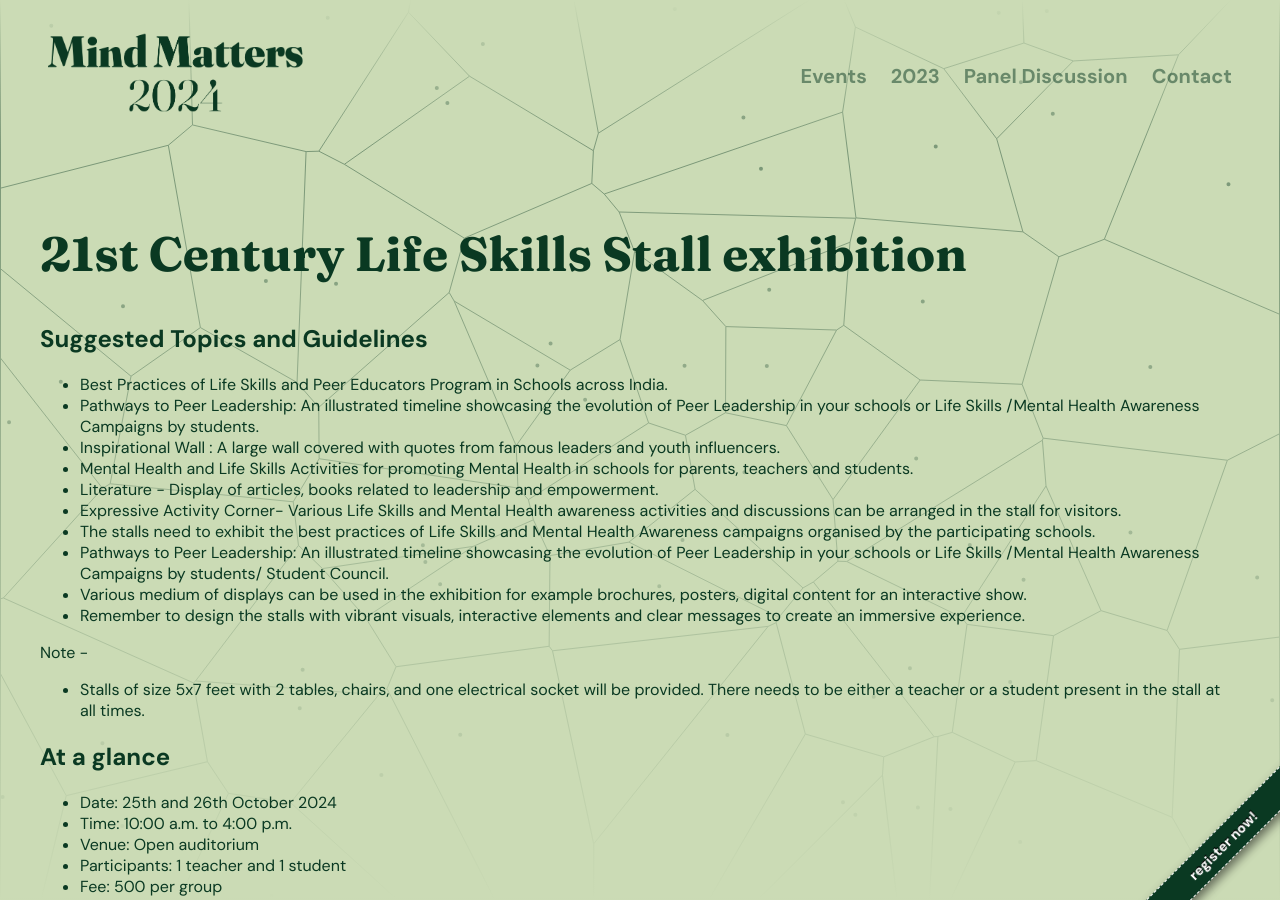
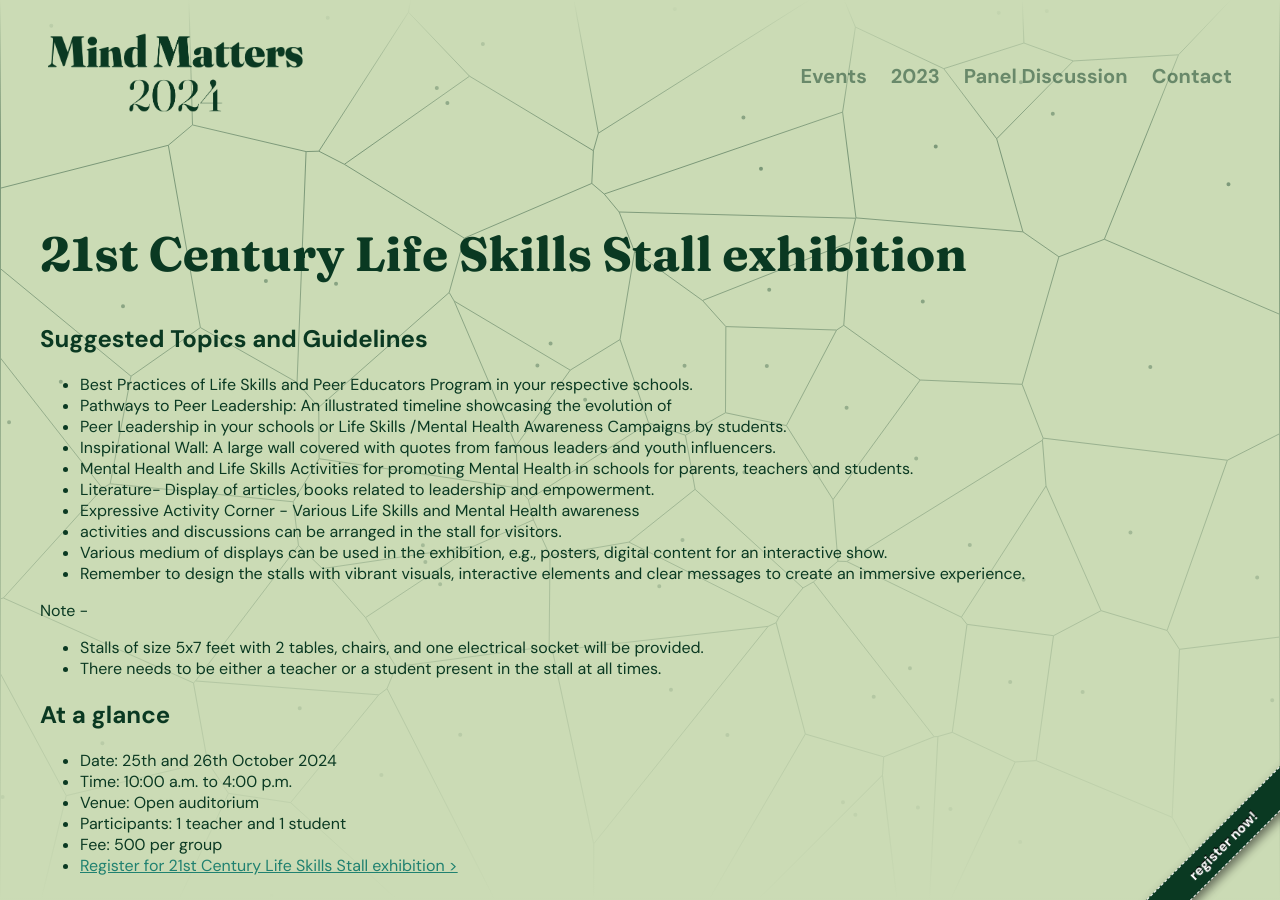
Before and after one commit to DiPS-Digital-Peer-Initiative/mind-matters-24, a Jekyll site: the page built from _events/stall.markdown, in a window 1280 px wide and 900 px high. Built offline with Jekyll 4.4.1, drawn with Linux system fonts in a browser that asks for light colours.

```diff
--- a/_events/stall.markdown
+++ b/_events/stall.markdown
@@ -18,18 +18,19 @@
 
 ## Suggested Topics and Guidelines
 
-- Best Practices of Life Skills and Peer Educators Program in Schools across India.
-- Pathways to Peer Leadership: An illustrated timeline showcasing the evolution of Peer Leadership in your schools or Life Skills /Mental Health Awareness Campaigns by students.
-- Inspirational Wall : A large wall covered with quotes from famous leaders and youth influencers.
+- Best Practices of Life Skills and Peer Educators Program in your respective schools.
+- Pathways to Peer Leadership: An illustrated timeline showcasing the evolution of
+- Peer Leadership in your schools or Life Skills /Mental Health Awareness Campaigns by students.
+- Inspirational Wall: A large wall covered with quotes from famous leaders and youth influencers.
 - Mental Health and Life Skills Activities for promoting Mental Health in schools for parents, teachers and students.
-- Literature - Display of articles, books related to leadership and empowerment.
-- Expressive Activity Corner- Various Life Skills and Mental Health awareness activities and discussions can be arranged in the stall for visitors.
-- The stalls need to exhibit the best practices of Life Skills and Mental Health Awareness campaigns organised by the participating schools.
-- Pathways to Peer Leadership: An illustrated timeline showcasing the evolution of Peer Leadership in your schools or Life Skills /Mental Health Awareness Campaigns by students/ Student Council.
-- Various medium of displays can be used in the exhibition for example brochures, posters, digital content for an interactive show.
+- Literature- Display of articles, books related to leadership and empowerment.
+- Expressive Activity Corner - Various Life Skills and Mental Health awareness
+- activities and discussions can be arranged in the stall for visitors.
+- Various medium of displays can be used in the exhibition, e.g., posters, digital content for an interactive show.
 - Remember to design the stalls with vibrant visuals, interactive elements and clear messages to create an immersive experience.
 
 
 Note -
 
-- Stalls of size 5x7 feet with 2 tables, chairs, and one electrical socket will be provided. There needs to be either a teacher or a student present in the stall at all times.
+- Stalls of size 5x7 feet with 2 tables, chairs, and one electrical socket will be provided.
+- There needs to be either a teacher or a student present in the stall at all times.
--- a/_layouts/home.html
+++ b/_layouts/home.html
@@ -26,7 +26,7 @@
 				<img src="/_media/branding/dark@2x.png" class="mm-logo">
 
 				<div class="subtitle">
-					A CBSE Adolescent Peer Educators Initiative
+					The Peer Educators Initiative for Wellbeing
 				</div>
 
 				<div class="content">
--- a/panel-discussion.markdown
+++ b/panel-discussion.markdown
@@ -30,8 +30,6 @@
 - Actionable Insights: Generate practical ideas and solutions that can be implemented in schools.
 - Student Empowerment: Empower students to be advocates for mental health in their communities.
 
-
-
 <center>
 	<img src="/_media/pd-1.jpeg" style="width: 40%; margin: 8px;">
 	<img src="/_media/pd-2.jpeg" style="width: 40%; margin: 8px;">
```
Also changed, not shown: 1 other file.
